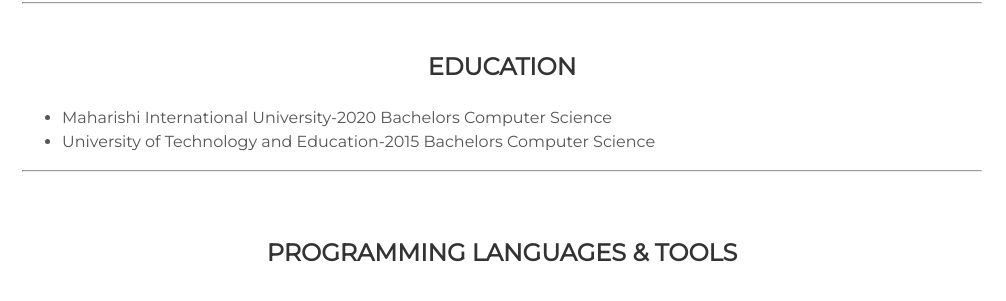
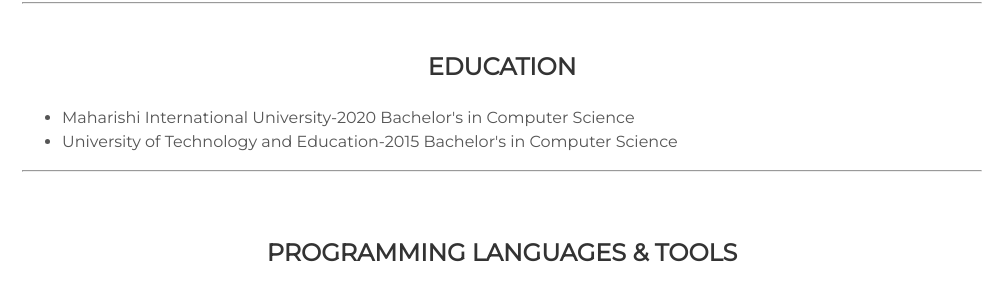
Before and after one commit to phuongnguyen0610/phuongnguyen0610.github.io, a Jekyll site: the page built from index.html, in a window 1280 px wide and 900 px high, scrolled down 2323 px. Shown: the part 152-453 px from the top of the window, without its empty margins (138-1144 px from the left). Built offline with Jekyll 4.4.1, drawn with Linux system fonts in a browser that asks for light colours.

Commit message:
Update about.html

```diff
--- a/_includes/about.html
+++ b/_includes/about.html
@@ -74,8 +74,8 @@
     </div>
     <div>
       <ul>
-        <li>Maharishi International University-2020 Bachelors Computer Science</li>
-        <li>University of Technology and Education-2015 Bachelors Computer Science</li>
+        <li>Maharishi International University-2020 Bachelor's in Computer Science</li>
+        <li>University of Technology and Education-2015 Bachelor's in Computer Science</li>
       </ul>
     </div>
     <div>
```
